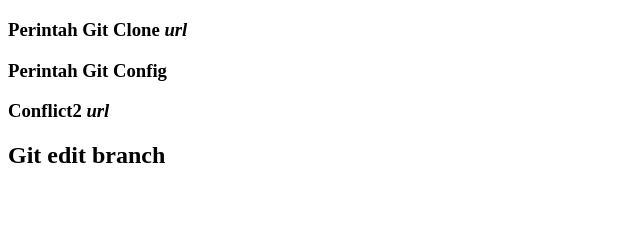
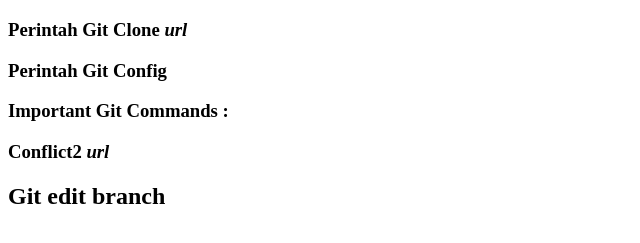
Before and after one commit to IqraAisyahh/hello_world, a plain HTML site: page index.html in a window 1280 px wide. Shown: the part 61-304 px from the top of the page, without its empty margins (0-640 px from the left). Drawn offline with Linux system fonts and the light colour scheme.

Commit message:
Menambah baris "Important Git Command"

```diff
--- a/index.html
+++ b/index.html
@@ -7,6 +7,7 @@
 <h1>Membuat salinan GitHub di lokal</h1>
 <h3>Perintah Git Clone<i> url</i></h3>
 <h3>Perintah Git Config</h3>
+  <h3>Important Git Commands : </h3>
 <h3>Conflict2<i> url</i></h3>
 <h2>Git edit branch<h2>
 </body>
```
